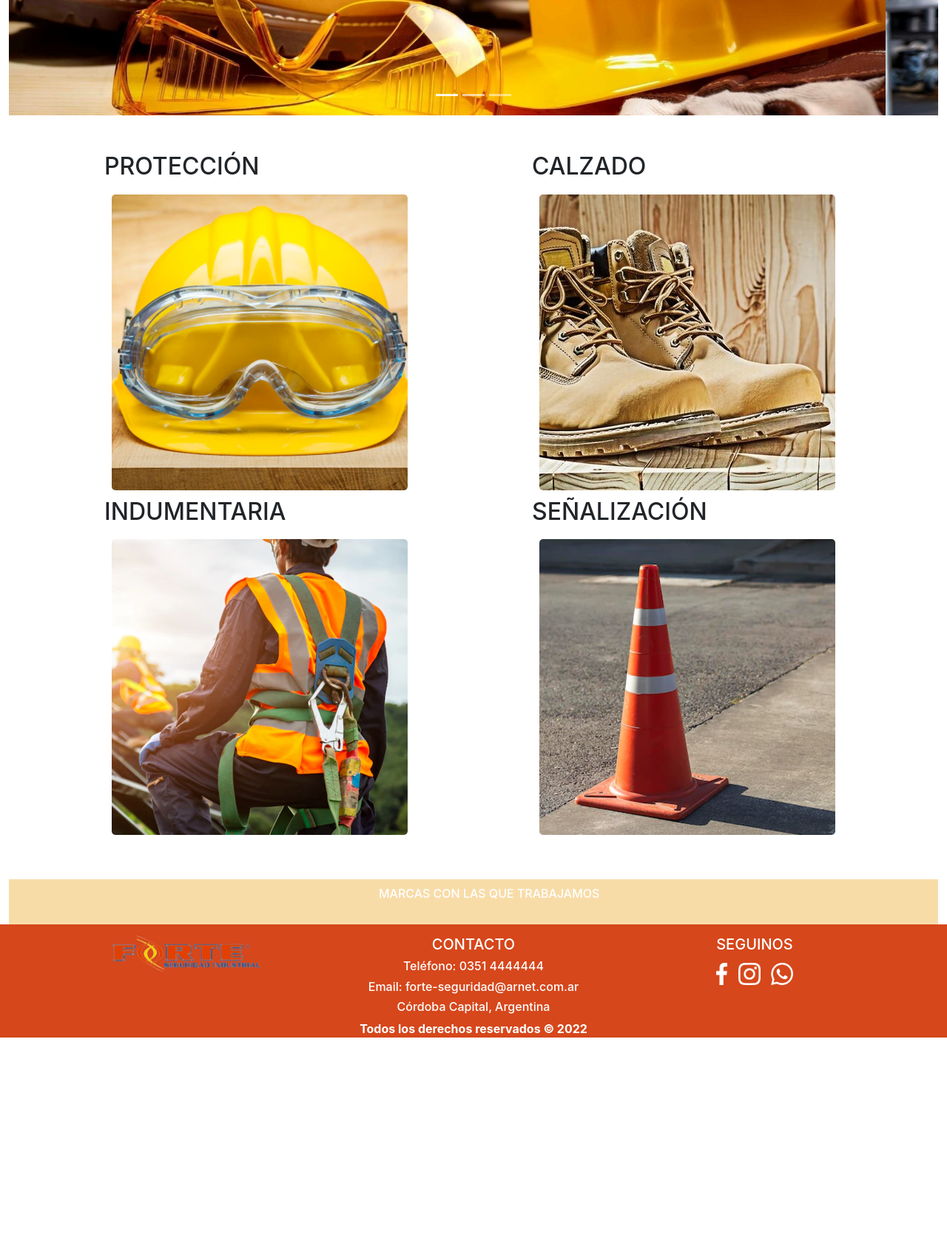
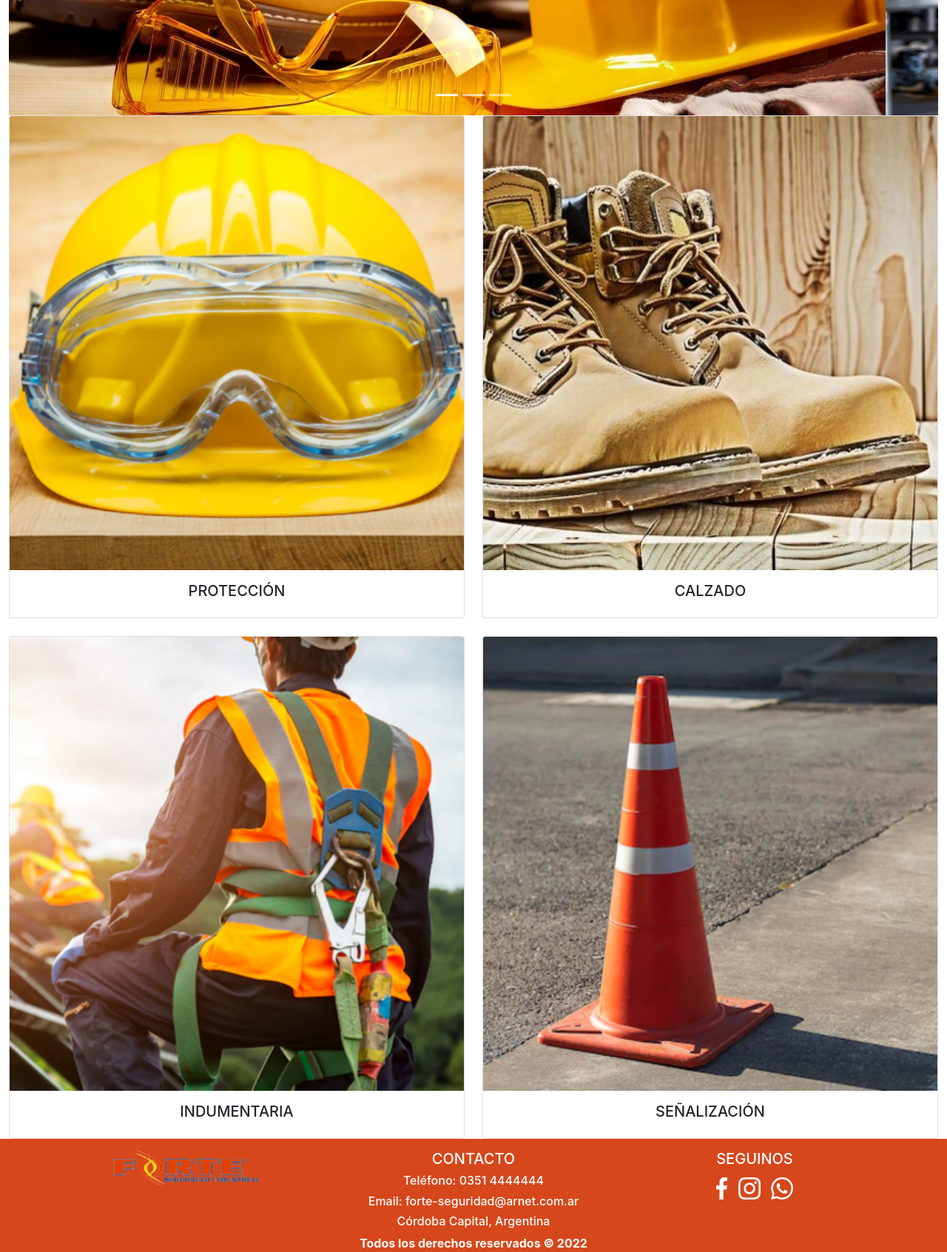
Before and after one commit to sofiagoycochea/forte.seguridad, a website: page paginas/inicio.html in a window 1280 px wide. Shown: the part 480-2173 px from the top of the page at 74% size. Before the commit the page ends 1883 px from the top, so only its background shows below. Drawn offline with nearby package versions, Linux system fonts and the light colour scheme.

Commit message:
modificaciones hosting

```diff
--- a/paginas/inicio.html
+++ b/paginas/inicio.html
@@ -15,7 +15,7 @@
     <header>
         <nav class="navbar navbar-expand-xl navbar-light bg-white">
             <div class="container-fluid">
-                <a class="navbar-brand" href="../paginas/inicio.html">
+                <a class="navbar-brand" href="../index.html">
                     <img src="../recursos/logo-removebg-preview.png" alt="logo" width="200" height="50">
                 </a>
               <button class="navbar-toggler" type="button" data-bs-toggle="collapse" data-bs-target="#navbarNav" aria-controls="navbarNav" aria-expanded="false" aria-label="Toggle navigation">
@@ -24,16 +24,16 @@
               <div class="collapse navbar-collapse" id="navbarNav">
                 <ul class="navbar-nav">
                   <li class="nav-item">
-                    <a class="nav-link active" aria-current="page" href="../paginas/inicio.html">INICIO</a>
+                    <a class="nav-link active" aria-current="page" href="inicio.html">INICIO</a>
                   </li>
                   <li class="nav-item">
-                    <a class="nav-link" href="../paginas/productos.html">PRODUCTOS</a>
+                    <a class="nav-link" href="productos.html">PRODUCTOS</a>
                   </li>
                   <li class="nav-item">
-                    <a class="nav-link" href="../paginas/nosotros.html">NOSOTROS</a>
+                    <a class="nav-link" href="nosotros.html">NOSOTROS</a>
                   </li>
                   <li class="nav-item">
-                    <a class="nav-link" href="../paginas/contacto.html">CONTACTO</a>
+                    <a class="nav-link" href="contacto.html">CONTACTO</a>
                   </li>
                 </ul>
               </div>
@@ -72,35 +72,48 @@
                 <span class="visually-hidden">Next</span>
               </button>
             </div>
-        <section class="grid">
-            <div>
-                <h2> PROTECCIÓN </h2>
-                <img  class="categorias__borde" src="../recursos/proteccion.png" alt="Protección">
+      <section>
+        <div class="row row-cols-1 row-cols-md-2 g-4">
+          <div class="col col">
+            <div class="card text-center">
+              <img src="../recursos/proteccion.png" class="card-img-top" alt="proteccion">
+              <div class="card-body">
+                <h5 class="card-title">PROTECCIÓN</h5>
               </div>
-            <div>
-                <h2> CALZADO </h2>
-                <img class="categorias__borde" src="../recursos/calzado.jpg" alt="Calzado">
             </div>
-            <div>
-                <h2> INDUMENTARIA </h2>
-                <img class="categorias__borde" src="../recursos/indumentaria.png" alt="Indumentaria">
           </div>
-            <div>
-                <h2> SEÑALIZACIÓN </h2>
-                <img class="categorias__borde" src="../recursos/señalizacion.png" alt="Señalización">
+          <div class="col">
+            <div class="card text-center">
+              <img src="../recursos/calzado.jpg" class="card-img-top" alt="calzado">
+              <div class="card-body">
+                <h5 class="card-title">CALZADO</h5>
               </div>
-        </section>
-        <section class="marcas">
-            <h2 class= "marcas__texto"> MARCAS CON LAS QUE TRABAJAMOS </h2>
-            <img class= "marcas__3m" src="../recursos/3m-logo.png" alt="3M">
-            <img class= "marcas__logos" src="../recursos/ombu-logo.png" alt="Ombu">
+            </div>
+          </div>
+          <div class="col">
+            <div class="card text-center">
+              <img src="../recursos/indumentaria.png" class="card-img-top" alt="indumentaria">
+              <div class="card-body">
+                <h5 class="card-title">INDUMENTARIA</h5>
+              </div>
+            </div>
+          </div>
+          <div class="col">
+            <div class="card text-center">
+              <img src="../recursos/señalizacion.png" class="card-img-top" alt="señalizacion">
+              <div class="card-body">
+                <h5 class="card-title">SEÑALIZACIÓN</h5>
+              </div>
+            </div>
+          </div>
+        </div>
       </section>
   </main>
     <footer>
       <section class="container justify-content-center">
           <article class="row">
             <div class="col-xl-4 col-md-3 col-sm-2">
-              <a class="navbar-brand" href="../paginas/inicio.html">
+              <a class="navbar-brand" href="inicio.html">
                 <img src="../recursos/logo-removebg-preview.png" alt="logo" width="200" height="50">
             </a>
           </div>
```
Also changed, not shown: index.html (+8 -8 lines), paginas/contacto.html (+6 -6 lines), paginas/nosotros.html (+6 -6 lines), paginas/productos.html (+17 -12 lines). Lines whose indentation alone changed are shown as unchanged.
